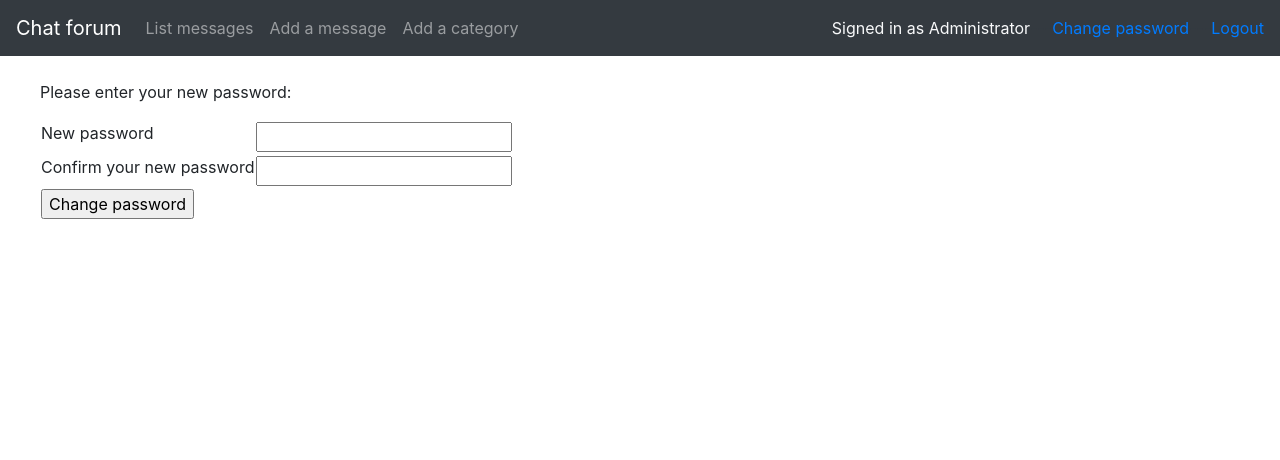
After one commit to H4m5t3r/Keskustelufoorumi, a Flask app: page /auth/changepassword/form in a window 1280 px wide. The commit adds this page. Shown: the top 460 px of the page. Run offline with Flask 2, Linux system fonts and the light colour scheme; a user stored in the database is signed in; some libraries are stand-ins or nearby versions.

Commit message:
Users can now change their password.

```diff
--- a/application/auth/forms.py
+++ b/application/auth/forms.py
@@ -30,3 +30,10 @@ class SignUpForm(FlaskForm):
 
     class Meta:
         csrf = False
+
+class ChangePasswordForm(FlaskForm):
+    newPassword = PasswordField('New password', [validators.Length(min=8, max=30), validators.EqualTo('newPasswordConfirm', message='Passwords must match')])
+    newPasswordConfirm = PasswordField('Confirm your new password')
+
+    class Meta:
+        csrf = False
--- a/application/auth/views.py
+++ b/application/auth/views.py
@@ -1,9 +1,9 @@
 from flask import render_template, request, redirect, url_for, flash
-from flask_login import login_user, logout_user
+from flask_login import login_user, logout_user, current_user, login_required
 
 from application import app, db, bcrypt
 from application.auth.models import User
-from application.auth.forms import LoginForm, SignUpForm
+from application.auth.forms import LoginForm, SignUpForm, ChangePasswordForm
 
 @app.route("/auth/login", methods = ["GET", "POST"])
 def auth_login():
@@ -11,7 +11,6 @@ def auth_login():
         return render_template("auth/loginform.html", form = LoginForm())
 
     form = LoginForm(request.form)
-    # possible validations
     user = User.query.filter_by(username=form.username.data).first()
     if user and bcrypt.check_password_hash(user.password, form.password.data):
         login_user(user)
@@ -20,9 +19,6 @@ def auth_login():
     else:
         return render_template("auth/loginform.html", form = form,
                                 error = "No such username or password")
-
-
-
 
 
 @app.route("/auth/logout")
@@ -50,3 +46,22 @@ def auth_create():
 
     flash('Your account was successfully created')
     return redirect(url_for("auth_login"))
+
+@app.route("/auth/changepassword/form")
+@login_required
+def auth_change_password_form():
+    return render_template("auth/change_password.html", form = ChangePasswordForm())
+
+@app.route("/auth/changepassword/confirm", methods = ["GET", "POST"])
+@login_required
+def auth_change_password():
+    form = ChangePasswordForm(request.form)
+    if not form.validate():
+        return render_template("auth/change_password.html", form = form)
+
+    hashed_password = bcrypt.generate_password_hash(form.newPassword.data).decode('utf-8')
+    account = User.query.filter_by(id=current_user.id).first()
+    account.password = hashed_password
+    db.session.commit()
+
+    return render_template("auth/change_password.html", form = ChangePasswordForm())
--- /dev/null
+++ b/application/templates/auth/change_password.html
@@ -0,0 +1,39 @@
+{% extends "layout.html" %}
+
+{% block body %}
+<ul>
+{{ error }}
+<form method="POST" action="{{ url_for('auth_change_password') }}">
+  <p>Please enter your new password:</p>
+    <table>
+    <tr>
+      <td>
+	    {{ form.newPassword.label }}
+      </td>
+      <td>
+	    {{ form.newPassword }}
+      </td>
+      <td>
+        <ul>
+          {% for error in form.newPassword.errors %}
+          <li>{{ error }}</li>
+          {% endfor %}
+        </ul>
+      </td>
+    </tr>
+    <tr>
+        <td>
+          {{ form.newPasswordConfirm.label }}
+        </td>
+        <td>
+          {{ form.newPasswordConfirm }}
+        </td>
+      </tr>
+    <tr>
+      <td colspan="2">
+	    <input type="submit" value="Change password"/>
+      </td>
+    </tr>
+</form>
+</ul>
+{% endblock %}
--- a/application/templates/layout.html
+++ b/application/templates/layout.html
@@ -27,6 +27,8 @@
               <div class="form-inline mt-2 mt-md-0">
             {% if current_user.is_authenticated %}
             <a class="text-light">Signed in as {{ current_user.name }} </a>
+            <a class="text-dark">---</a>
+            <a href="{{ url_for('auth_change_password_form') }}">Change password</a>
             <a class="text-dark">---</a>
             <a href="{{ url_for('auth_logout') }}">Logout</a>
             {% else %}
```
